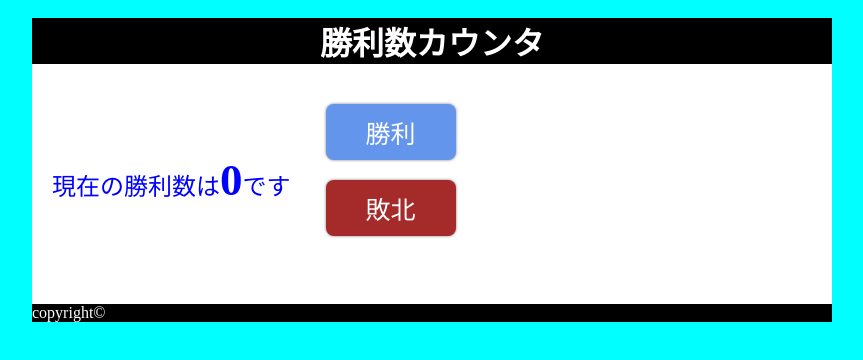
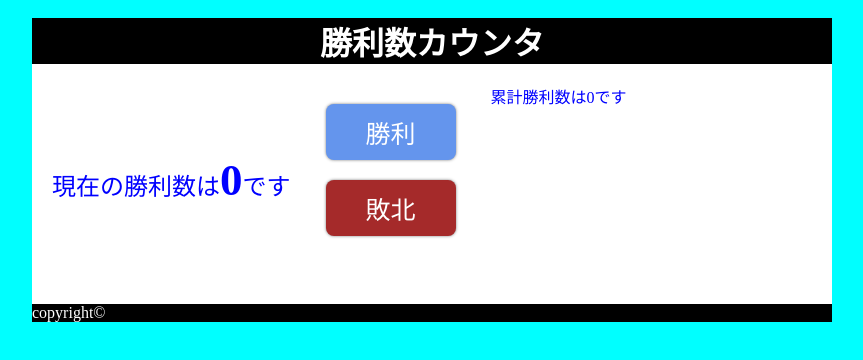
Before and after one commit to kira-ito/ito4, a plain HTML site: page index.html in a window 1280 px wide. Shown: the whole page, without its empty margins (208-1071 px from the left). Drawn offline with Linux system fonts and the light colour scheme.

Commit message:
Update index.html

```diff
--- a/index.html
+++ b/index.html
@@ -17,6 +17,9 @@
                     <input type="button" id="win_button" value="勝利"><br>
                     <input type="button" id="lose_button" value="敗北"><br>
                 </div>
+                <div class="total_win">
+                    累計勝利数は<span id="total_win">0</span>です
+                </div>
         </main>
         <footer>
             copyright©
```
